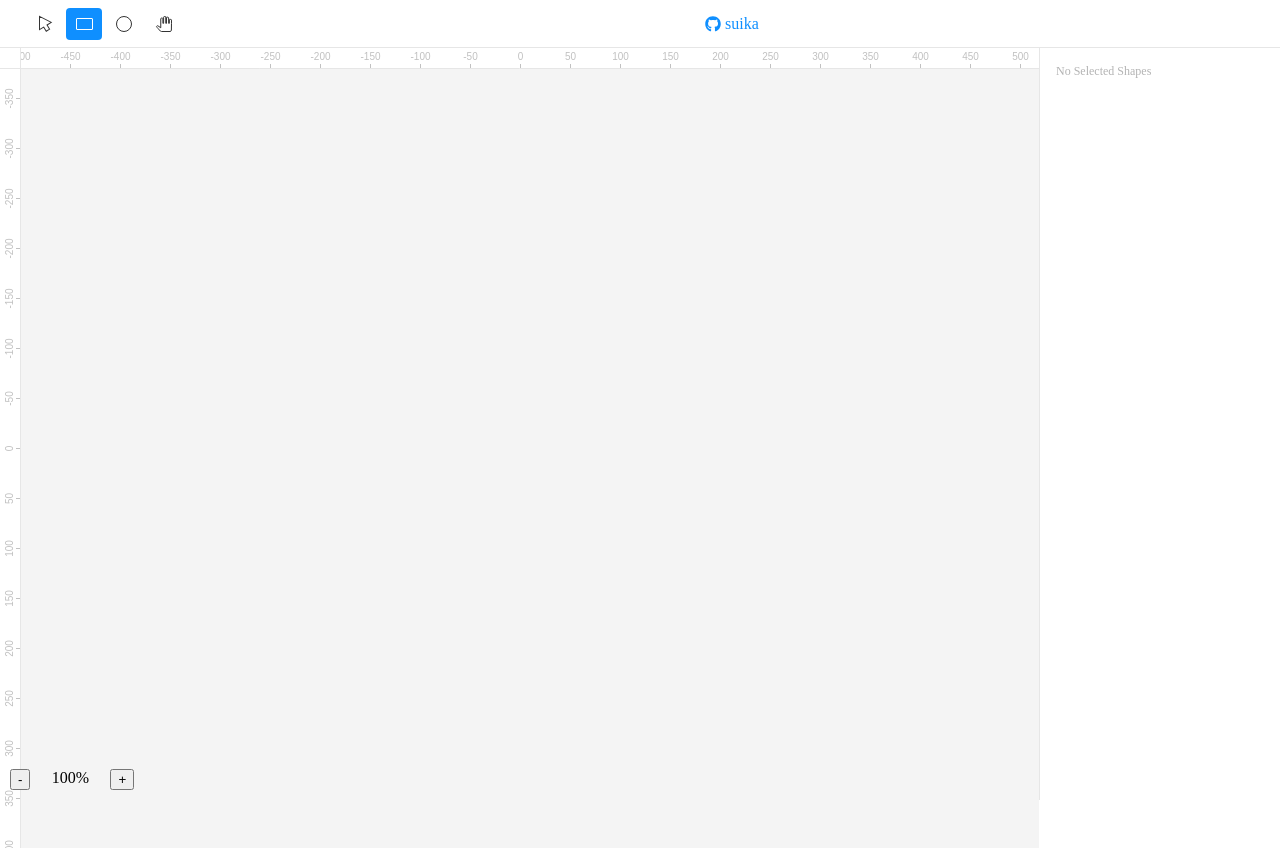
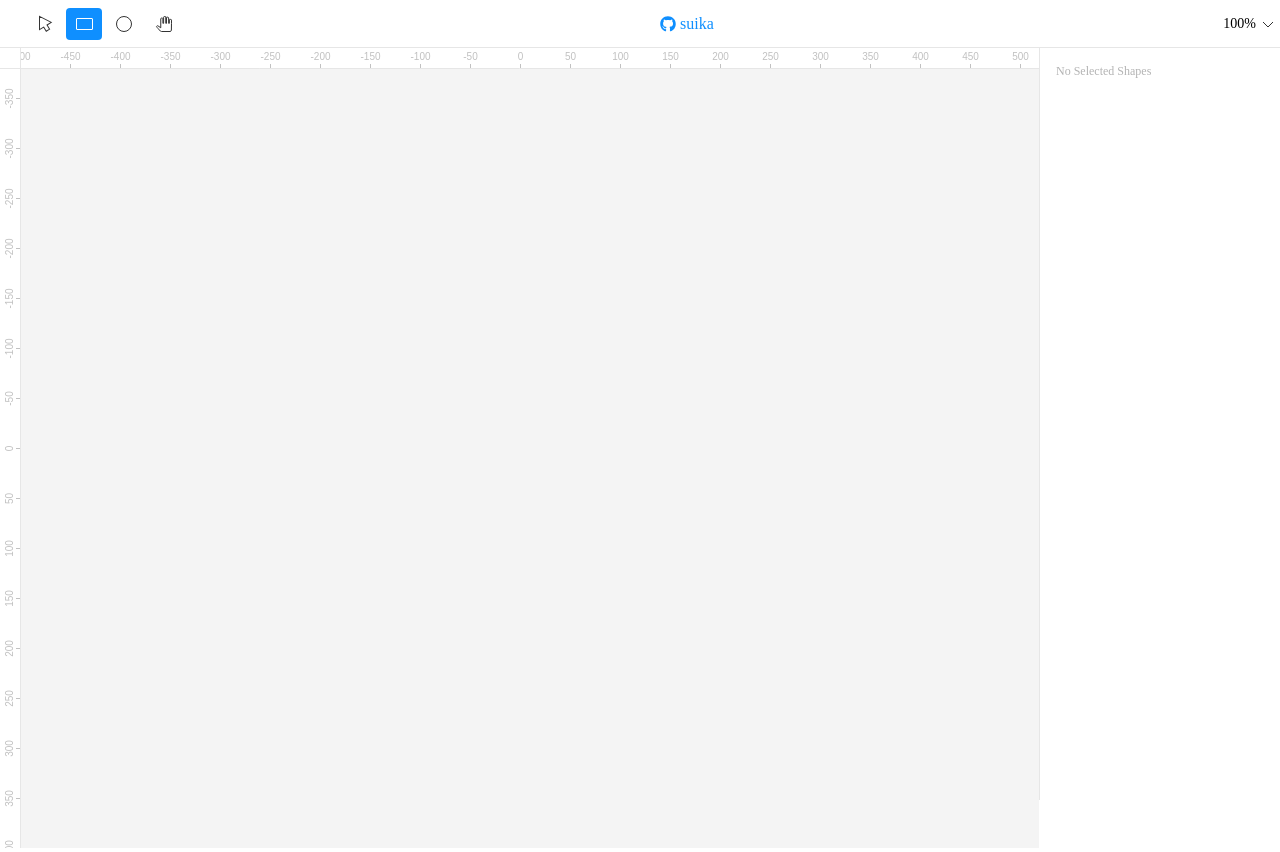
Before and after one commit to F-star/suika, a React (Create React App) app in the folder packages/suika/: page / in a window 1280 px wide. Built offline with nearby package versions, Linux system fonts and the light colour scheme.

Commit message:
feat: move zoom ui to top right

```diff
--- a/packages/suika/src/components/Editor.tsx
+++ b/packages/suika/src/components/Editor.tsx
@@ -4,7 +4,6 @@ import { EditorContext } from '../context';
 import { Editor as GraphEditor } from '../editor/editor';
 import Header from './Header';
 import InfoPanel from './InfoPanel';
-import ZoomActions from './ZoomActions';
 
 const rightPadding = 241;
 
@@ -45,7 +44,6 @@ const Editor: FC = () => {
     <div>
       <EditorContext.Provider value={editor}>
         <Header />
-        <ZoomActions />
         <InfoPanel />
         <canvas ref={canvasRef} />
       </EditorContext.Provider>
--- a/packages/suika/src/components/Header/index.tsx
+++ b/packages/suika/src/components/Header/index.tsx
@@ -1,4 +1,5 @@
 import { FC } from 'react';
+import { ZoomActions } from '../ZoomActions';
 import Title from './components/Title';
 import ToolBar from './components/Toolbar';
 import './style.scss';
@@ -8,6 +9,7 @@ const Header: FC = () => {
     <div className='header'>
       <ToolBar />
       <Title />
+      <ZoomActions />
     </div>
   );
 };
--- a/packages/suika/src/components/Header/style.scss
+++ b/packages/suika/src/components/Header/style.scss
@@ -5,5 +5,6 @@
     box-sizing: border-box;
     border-bottom: 1px solid #e6e6e6;
     height: 48px;
+    background-color: #fff;
   }
 }
--- a/packages/suika/src/components/ZoomActions.scss
+++ /dev/null
@@ -1,14 +0,0 @@
-.suika {
-  .zoom-actions {
-    position: fixed;
-    left: 10px;
-    bottom: 10px;
-    display: flex;
-
-    .value {
-      width: 80px;
-      text-align: center;
-      cursor: pointer;
-    }
-  }
-}
--- a/packages/suika/src/components/ZoomActions.tsx
+++ /dev/null
@@ -1,48 +0,0 @@
-import { FC, useContext, useEffect, useState } from 'react';
-import { EditorContext } from '../context';
-import './ZoomActions.scss';
-
-const ZoomActions: FC = () => {
-  const editor = useContext(EditorContext);
-  const [zoom, setZoom] = useState(1);
-
-  useEffect(() => {
-    if (editor) {
-      setZoom(editor.zoomManager.getZoom());
-      const handler = (zoom: number) => {
-        setZoom(zoom);
-      };
-      editor.zoomManager.on('zoomChange', handler);
-      return () => {
-        editor.zoomManager.off('zoomChange', handler);
-      };
-    }
-  }, [editor]);
-
-  return (
-    <div className="zoom-actions">
-      <button
-        onClick={() => {
-          editor?.zoomManager.zoomOut();
-          editor?.sceneGraph.render();
-        }}
-      >
-        -
-      </button>
-      <span className="value" onClick={() => {
-        editor?.zoomManager.setZoomAndAdjustScroll(1);
-        editor?.sceneGraph.render();
-      }}>{Math.floor(zoom * 100)}%</span>
-      <button
-        onClick={() => {
-          editor?.zoomManager.zoomIn();
-          editor?.sceneGraph.render();
-        }}
-      >
-        +
-      </button>
-    </div>
-  );
-};
-
-export default ZoomActions;
--- /dev/null
+++ b/packages/suika/src/components/ZoomActions/ZoomActions.scss
@@ -0,0 +1,50 @@
+.suika {
+  .zoom-actions {
+    position: relative;
+    display: flex;
+    justify-content: center;
+    align-items: center;
+    user-select: none;
+
+    .value {
+      display: flex;
+      justify-content: flex-end;
+      align-items: center;
+
+      width: 90px;
+      height: 32px;
+      line-height: 32px;
+      font-size: 14px;
+      text-align: center;
+
+      cursor: pointer;
+    }
+
+    .popover {
+      position: absolute;
+      top: 50px;
+      right: 2px;
+
+      padding: 8px 0;
+      border: 1px solid #eee;
+      border-radius: 4px;
+      width: 160px;
+      z-index: 1;
+      background-color: #fff;
+      box-shadow: 0px 0px 0px 1px rgba(0, 0, 0, 0.05),
+        0px 4px 10px rgba(0, 0, 0, 0.1);
+
+      .item {
+        padding: 0 20px;
+        height: 24px;
+        line-height: 24px;
+        font-size: 14px;
+
+        &:hover {
+          color: #fff;
+          background-color: #0f8fff;
+        }
+      }
+    }
+  }
+}
--- /dev/null
+++ b/packages/suika/src/components/ZoomActions/ZoomActions.tsx
@@ -0,0 +1,77 @@
+import classNames from 'classnames';
+import { FC, useContext, useEffect, useState } from 'react';
+import { EditorContext } from '../../context';
+import './ZoomActions.scss';
+
+export const ZoomActions: FC = () => {
+  const editor = useContext(EditorContext);
+  const [zoom, setZoom] = useState(1);
+  useEffect(() => {
+    if (editor) {
+      setZoom(editor.zoomManager.getZoom());
+      const handler = (zoom: number) => {
+        setZoom(zoom);
+      };
+      editor.zoomManager.on('zoomChange', handler);
+      return () => {
+        editor.zoomManager.off('zoomChange', handler);
+      };
+    }
+  }, [editor]);
+
+  const [popoverVisible, setPopoverVisible] = useState(false);
+
+  return (
+    <div className="zoom-actions">
+      <div
+        className={classNames(['value', { active: popoverVisible }])}
+        onClick={() => {
+          setPopoverVisible(!popoverVisible);
+        }}
+      >
+        {Math.floor(zoom * 100)}%
+        <svg
+          width="24"
+          height="24"
+          viewBox="0 0 24 24"
+          fill="none"
+          xmlns="http://www.w3.org/2000/svg"
+        >
+          <path d="M7 10L12 15L17 10" stroke="#333333" />
+        </svg>
+      </div>
+      {popoverVisible && (
+        <div className="popover">
+          <div
+            className="item"
+            onClick={() => {
+              editor?.zoomManager.zoomOut();
+              editor?.sceneGraph.render();
+              setPopoverVisible(false);
+            }}
+          >
+            Zoom in
+          </div>
+          <div
+            className="item"
+            onClick={() => {
+              editor?.zoomManager.zoomIn();
+              editor?.sceneGraph.render();
+              setPopoverVisible(false);
+            }}
+          >
+            Zoom out
+          </div>
+        </div>
+      )}
+      {/* <button
+        onClick={() => {
+          editor?.zoomManager.zoomIn();
+          editor?.sceneGraph.render();
+        }}
+      >
+        +
+      </button> */}
+    </div>
+  );
+};
--- /dev/null
+++ b/packages/suika/src/components/ZoomActions/index.ts
@@ -0,0 +1 @@
+export * from './ZoomActions';
```
